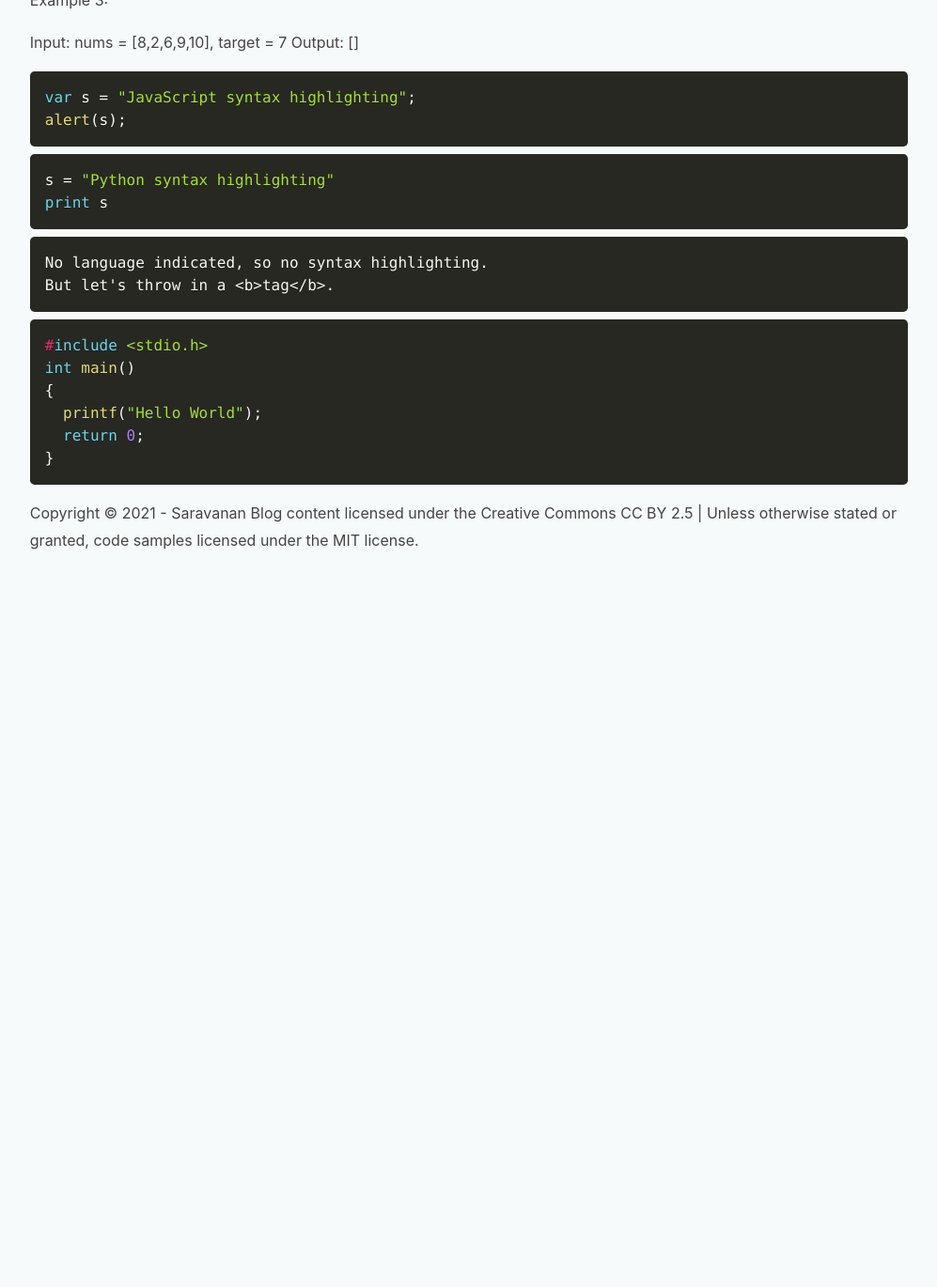
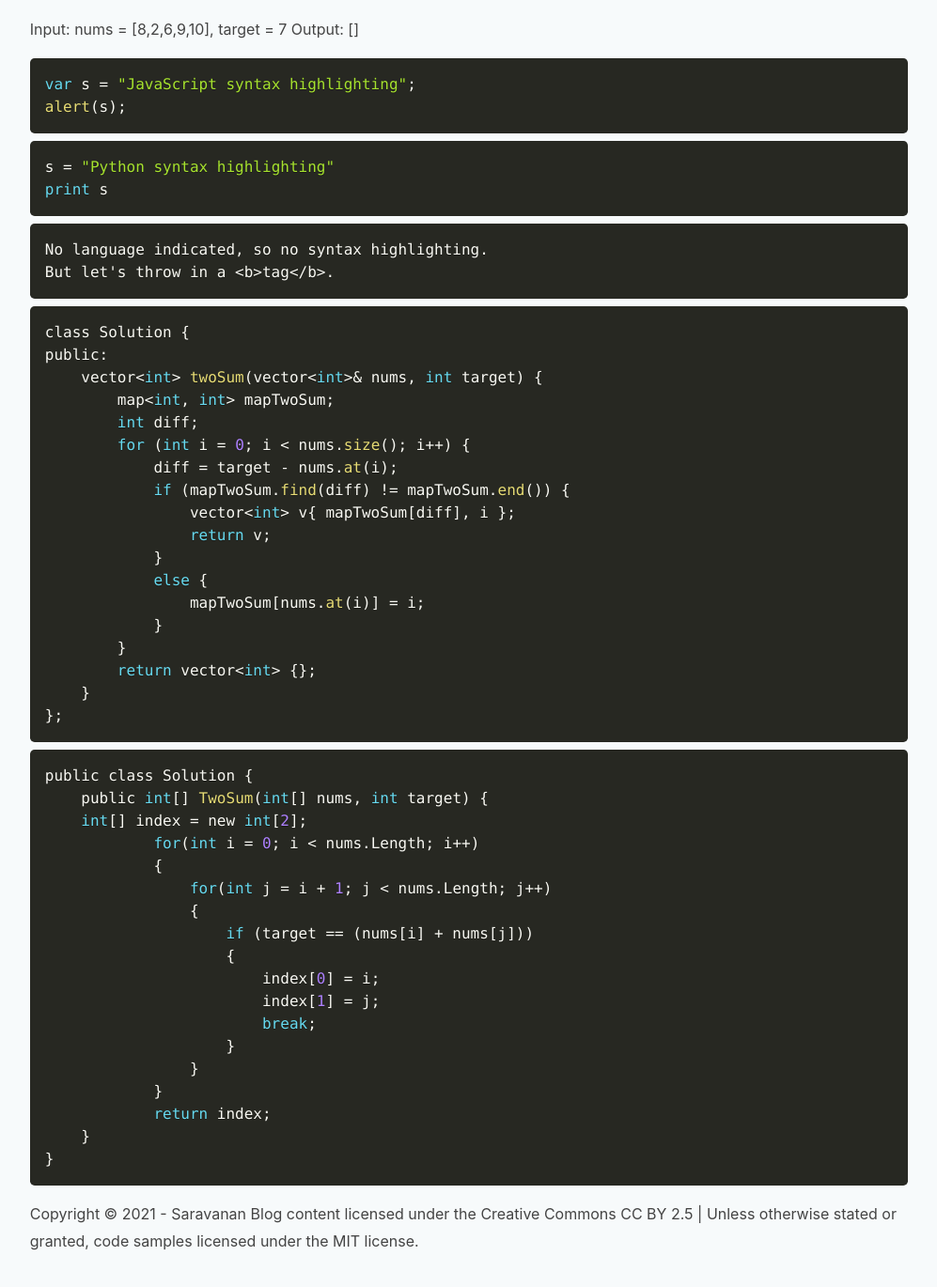
Before and after one commit to saravanaram/saravanaram.github.io, a Jekyll site: the page built from _posts/2021-04-26-twosum.md, in a window 1280 px wide and 1400 px high, scrolled down 810 px. Shown: the top 1370 px of the window at 94% size, without its empty margins (141-1138 px from the left). Built offline with Jekyll 4.4.1, drawn with Linux system fonts in a browser that asks for light colours; before the commit the page ends 1464 px from its top, so only the background shows below that; some of the changed text lies outside the part shown.

Commit message:
Update 2021-04-26-twosum.md

````diff
--- a/_posts/2021-04-26-twosum.md
+++ b/_posts/2021-04-26-twosum.md
@@ -57,10 +55,42 @@ But let's throw in a <b>tag</b>.
 ```
 
 ```c
-#include <stdio.h>
-int main()
-{
-  printf("Hello World");
-  return 0;
+class Solution {
+public:
+    vector<int> twoSum(vector<int>& nums, int target) {
+        map<int, int> mapTwoSum;
+        int diff;
+        for (int i = 0; i < nums.size(); i++) {
+            diff = target - nums.at(i);
+            if (mapTwoSum.find(diff) != mapTwoSum.end()) {
+                vector<int> v{ mapTwoSum[diff], i };
+                return v;
+            }
+            else {
+                mapTwoSum[nums.at(i)] = i;
+            }
+        }
+        return vector<int> {};
+    }
+};
+```
+```c#
+public class Solution {
+    public int[] TwoSum(int[] nums, int target) {
+    int[] index = new int[2];
+            for(int i = 0; i < nums.Length; i++)
+            {
+                for(int j = i + 1; j < nums.Length; j++)
+                {
+                    if (target == (nums[i] + nums[j]))
+                    {
+                        index[0] = i;
+                        index[1] = j;
+                        break;
+                    }
+                }
+            }
+            return index;
+    }
 }
 ```
````
Also changed, not shown: other parts of _posts/2021-04-26-twosum.md (+5 -7 lines).
